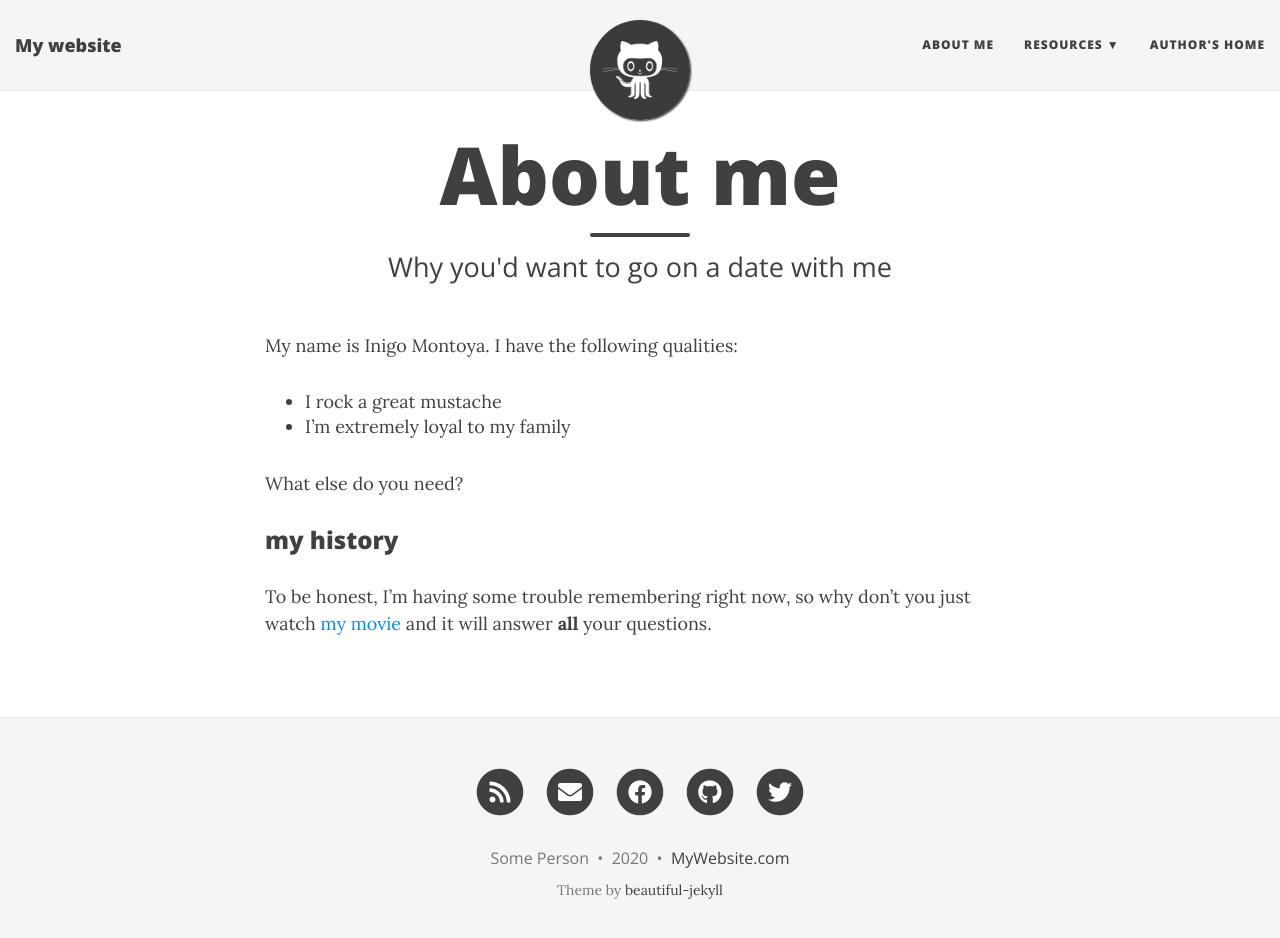
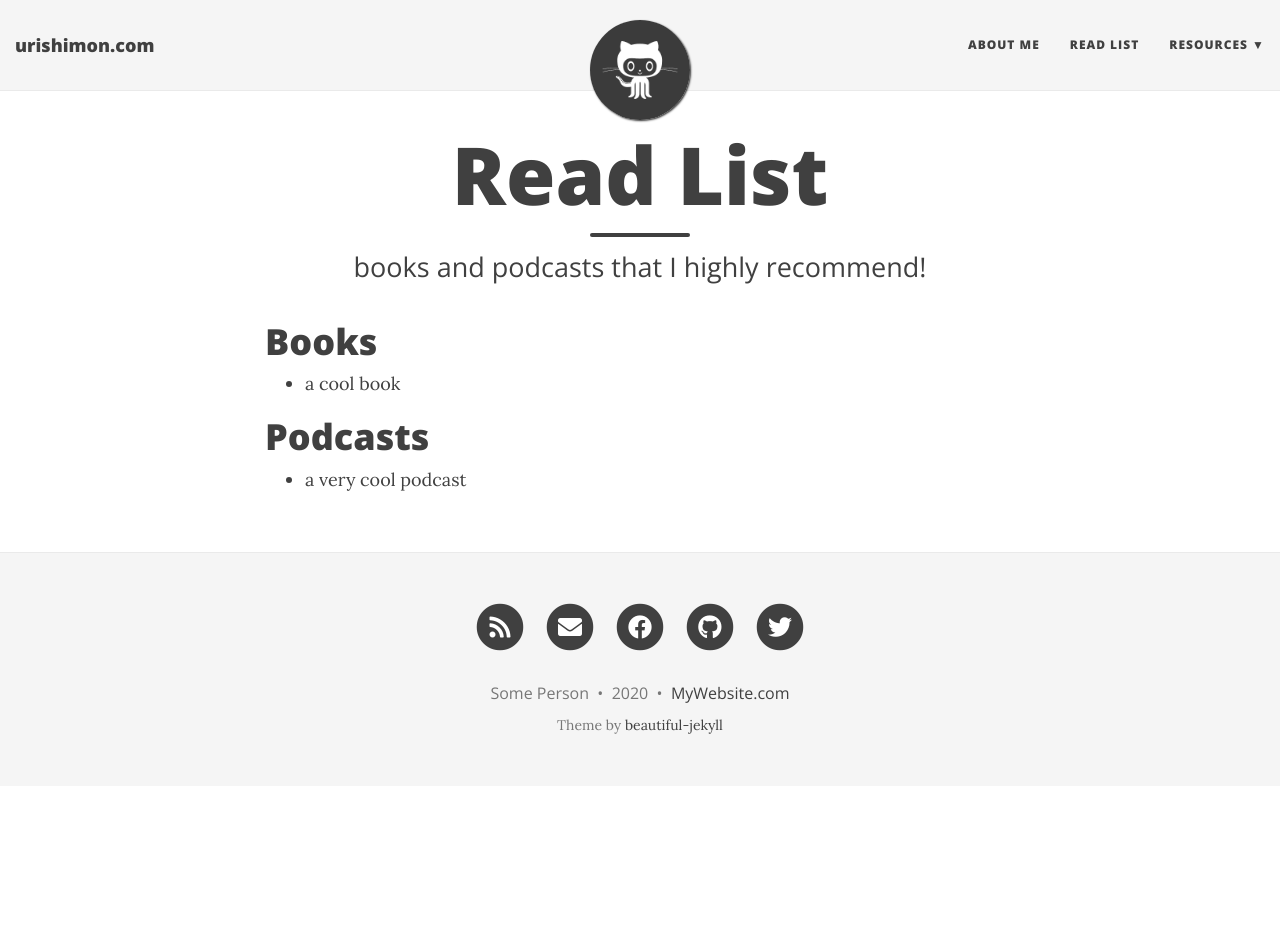
Before and after one commit to shimonuri/shimonuri.github.io, a Jekyll site: the page built from aboutme.md, in a window 1280 px wide and 951 px high. Shown: the top 938 px of the window. Built offline with Jekyll 4.4.1, drawn with Linux system fonts in a browser that asks for light colours; nearby versions of some CDN libraries.

Commit message:
updating config

```diff
--- a/_config.yml
+++ b/_config.yml
@@ -1,7 +1,7 @@
 # --- General options --- #
 
 # Name of website
-title: My website
+title: urishimon.com
 
 # Short description of your site
 description: A virtual proof that I'm awesome
@@ -21,10 +21,9 @@ description: A virtual proof that I'm awesome
 # List of links in the navigation bar
 navbar-links:
   About Me: "aboutme"
+  Read List: "readlist"
   Resources:
     - Beautiful Jekyll: "http://deanattali.com/beautiful-jekyll/"
-    - Learn markdown: "http://www.markdowntutorial.com/"
-  Author's home: "http://deanattali.com"
 
 # Image to show in the navigation bar - image must be a square (width = height)
 # Remove this parameter if you don't want an image in the navbar
--- a/aboutme.md
+++ b/aboutme.md
@@ -1,16 +1,12 @@
 ---
 layout: page
-title: About me
-subtitle: Why you'd want to go on a date with me
+title: Read List
+subtitle: books and podcasts that I highly recommend!
 ---
 
-My name is Inigo Montoya. I have the following qualities:
+# Books
 
-- I rock a great mustache
-- I'm extremely loyal to my family
+- a cool book
 
-What else do you need?
-
-### my history
-
-To be honest, I'm having some trouble remembering right now, so why don't you just watch [my movie](http://en.wikipedia.org/wiki/The_Princess_Bride_%28film%29) and it will answer **all** your questions.
+# Podcasts
+- a very cool podcast
```
Also changed, not shown: readlist.md (added).
